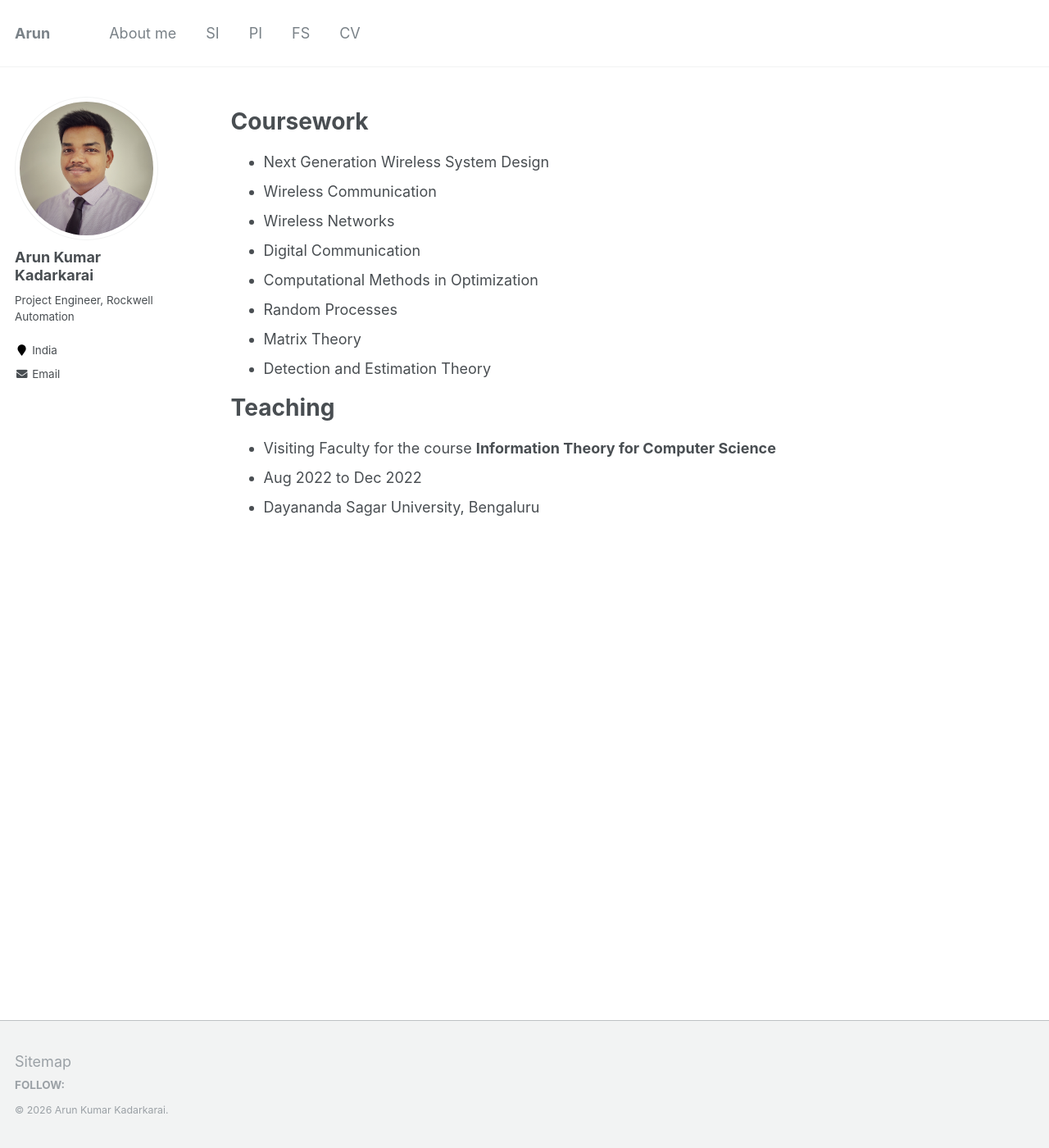
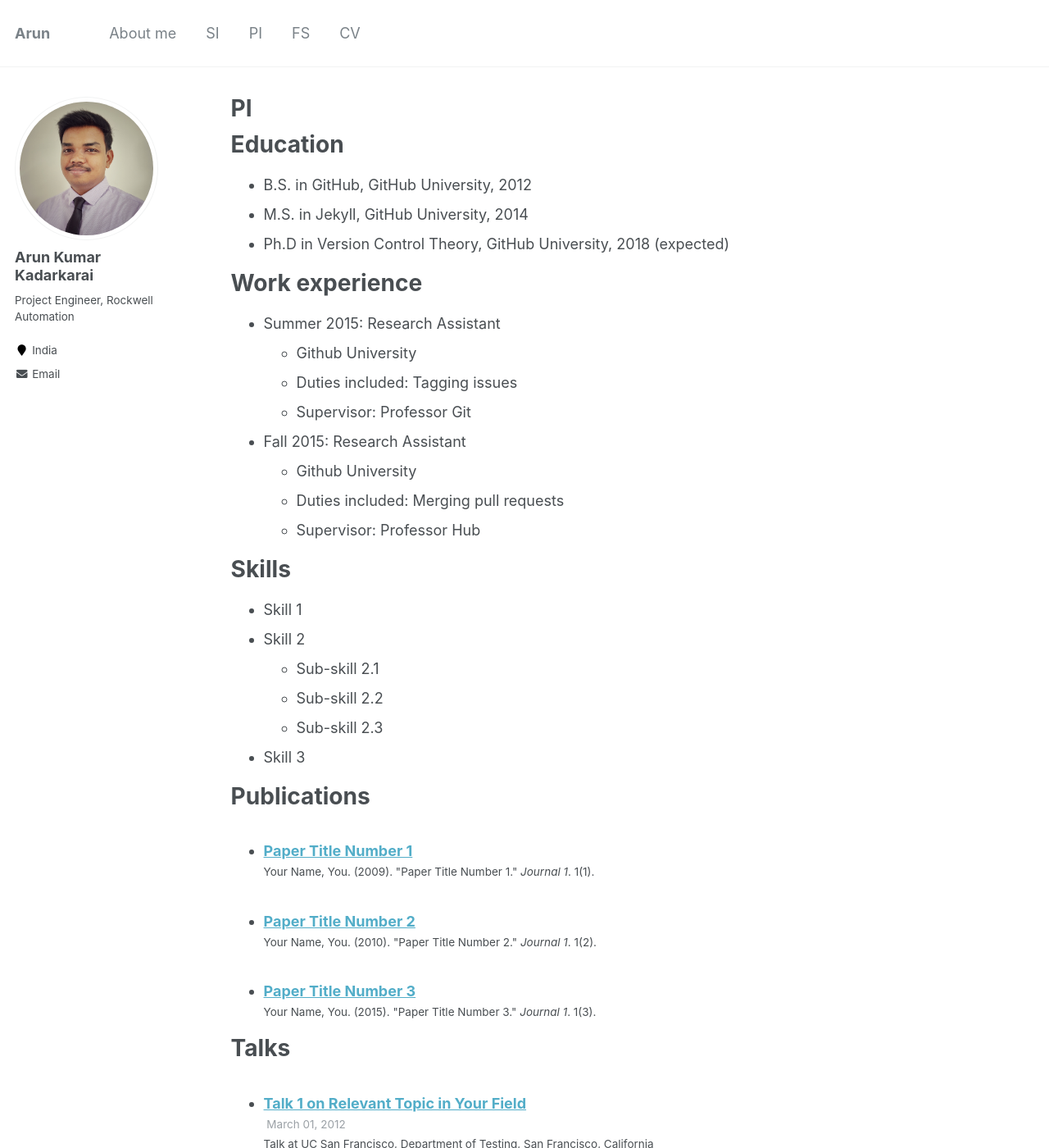
Before and after one commit to arunka97/arunka97.github.io, a Jekyll site: the page built from _pages/pi.md, in a window 1280 px wide and 1400 px high. Shown: the whole window at 82% size. Built offline with Jekyll 4.4.1, drawn with Linux system fonts in a browser that asks for light colours; some of the changed text lies outside the part shown.

Commit message:
Update pi.md

```diff
--- a/_pages/pi.md
+++ b/_pages/pi.md
@@ -1,29 +1,59 @@
 ---
 layout: archive
-title:
+title: "PI"
 permalink: /pi/
 author_profile: true
 redirect_from:
   - /resume
 ---
 
-<!-- {% include base_path %} -->
+{% include base_path %}
 
-Coursework
+Education
 ======
-* Next Generation Wireless System Design
-* Wireless Communication
-* Wireless Networks
-* Digital Communication
-* Computational Methods in Optimization
-* Random Processes
-* Matrix Theory
-* Detection and Estimation Theory
+* B.S. in GitHub, GitHub University, 2012
+* M.S. in Jekyll, GitHub University, 2014
+* Ph.D in Version Control Theory, GitHub University, 2018 (expected)
 
+Work experience
+======
+* Summer 2015: Research Assistant
+  * Github University
+  * Duties included: Tagging issues
+  * Supervisor: Professor Git
 
+* Fall 2015: Research Assistant
+  * Github University
+  * Duties included: Merging pull requests
+  * Supervisor: Professor Hub
+
+Skills
+======
+* Skill 1
+* Skill 2
+  * Sub-skill 2.1
+  * Sub-skill 2.2
+  * Sub-skill 2.3
+* Skill 3
+
+Publications
+======
+  <ul>{% for post in site.publications %}
+    {% include archive-single-cv.html %}
+  {% endfor %}</ul>
+
+Talks
+======
+  <ul>{% for post in site.talks %}
+    {% include archive-single-talk-cv.html %}
+  {% endfor %}</ul>
 
 Teaching
 ======
-* Visiting Faculty for the course **Information Theory for Computer Science**
-* Aug 2022 to Dec 2022
-* Dayananda Sagar University, Bengaluru
+  <ul>{% for post in site.teaching %}
+    {% include archive-single-cv.html %}
+  {% endfor %}</ul>
+
+Service and leadership
+======
+* Currently signed in to 43 different slack teams
```
